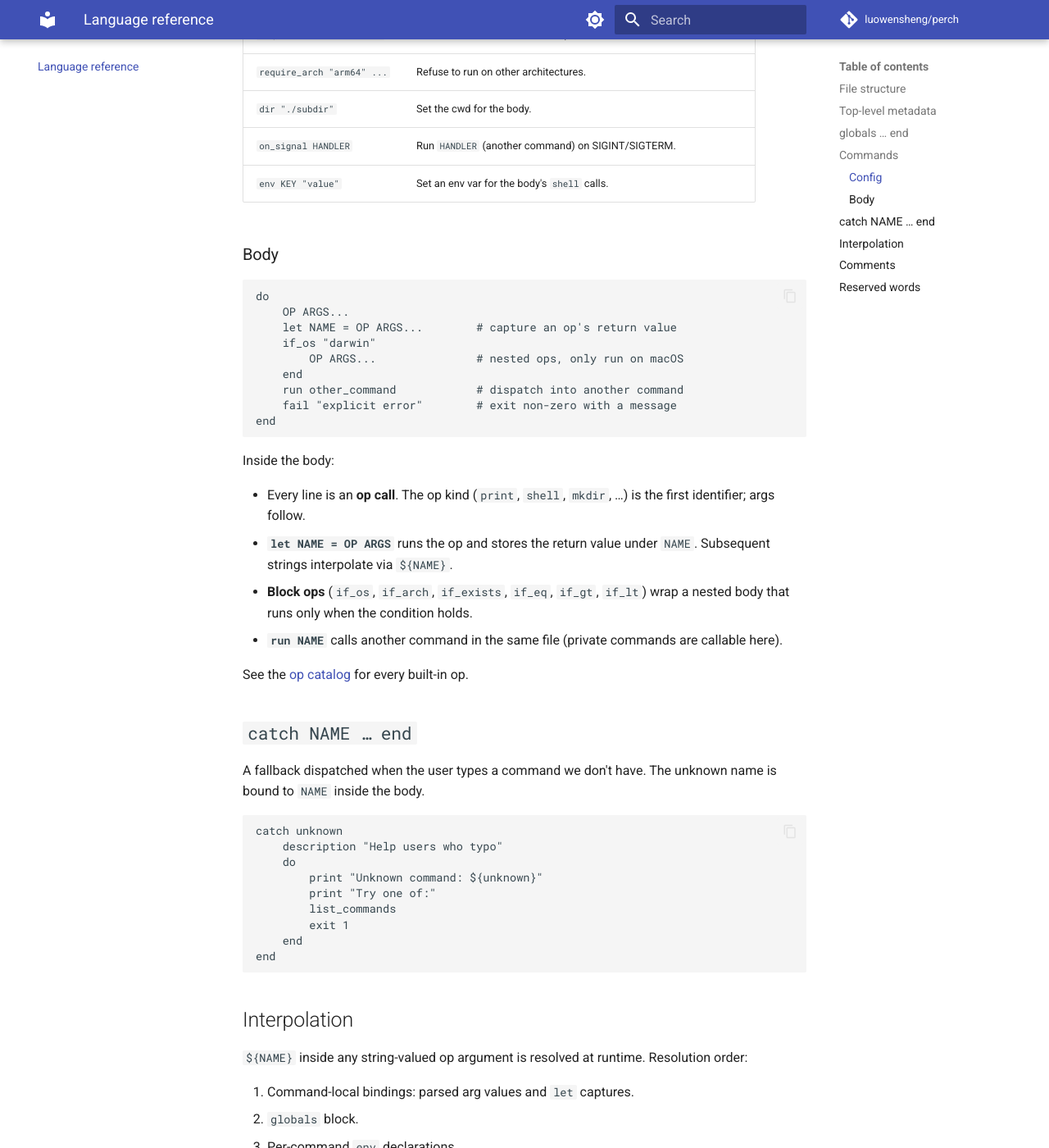
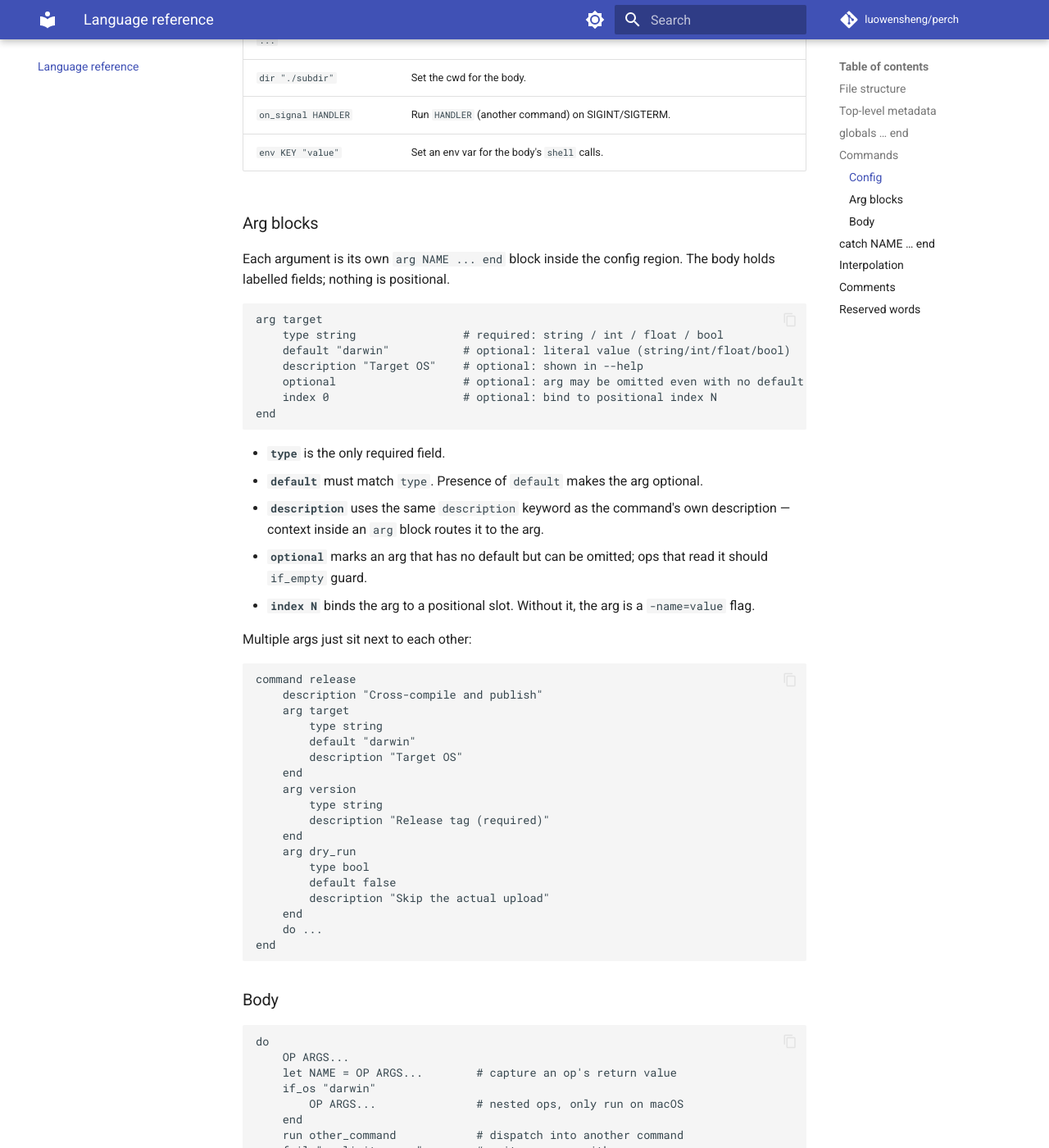
Before and after one commit to olivierdevelops/perch, an MkDocs documentation site: the page built from docs/language.md, in a window 1280 px wide and 1400 px high, scrolled down 2583 px. Shown: the whole window at 82% size. Built offline with MkDocs 1.6.1 and Material for MkDocs 9.7.7, drawn with Linux system fonts in a browser that asks for light colours; comment, search, counter and statistics services are not loaded; some of the changed text lies outside the part shown.

Commit message:
syntax: arg declarations are now `arg NAME ... end` blocks (breaking)
Old surface (gone):
    arg         target string "Target OS"
    arg_default target "darwin"
    arg_index   target 0
    arg_optional target

New surface:
    arg target
        type string                # required: string/int/float/bool
        default "darwin"           # optional: presence \⇒ arg is optional
        description "Target OS"    # optional: shown in --help
        optional                   # optional: no default but may be omitted
        index 0                    # optional: bind to positional index
    end

Why: name appears once; each property is labelled; multi-arg commands
table-align naturally; consistent with the existing `globals ... end`
block shape. Inner `description` re-uses the same keyword as the
command's own description — context decides which it sets.

Implementation:
- infra/capyloader/lib.capy: dropped arg/arg_default/arg_index/arg_optional;
  added `arg NAME ... end` block opener + `type`/`default`/`optional`/
  `index` inner field functions. Event stream gains arg_begin/arg_end/
  arg_field.
- infra/capyloader/loader.go: new parser states stCommandArg/stCatchArg;
  field events apply to the currently-open arg; missing type is an error.
- infra/capyloader/loader_test.go: rewritten + new coverage for index,
  optional, missing-type error case.
- All four demos + .ignore/sample.capy: rewritten.
- docs/{language,getting-started,index}.md + docs/tutorials/01: rewritten.
- skills/perch/SKILL.md: full arg vocabulary updated.
- editors/vscode-perch syntax: `type`/`default`/`optional`/`index`
  highlighted; old `arg_*` keywords removed.
- editors/tree-sitter-perch/grammar.js: new `arg_block` rule + field
  productions.
- README + CHANGELOG.md: updated.

````diff
--- a/docs/language.md
+++ b/docs/language.md
@@ -62,8 +62,11 @@ A `command NAME ... end` declares one named, callable unit. Inside it the **conf
 command build
     # ── config ──
     description "Compile myapp"
-    arg         target string "Target OS"
-    arg_default target "darwin"
+    arg target
+        type string
+        default "darwin"
+        description "Target OS"
+    end
     require_os  "darwin" "linux"
     env         GO111MODULE "on"
 
@@ -80,10 +83,7 @@ end
 | Surface | Effect |
 |---|---|
 | `description "x"`                 | Help text shown by `--help`. |
-| `arg NAME TYPE "desc"`            | Declares a typed CLI flag. `TYPE` is one of `string`/`int`/`float`/`bool`. |
-| `arg_default NAME VALUE`          | Default value for an arg (makes it optional). |
-| `arg_index NAME N`                | Bind an arg to positional index `N`. |
-| `arg_optional NAME`               | Mark arg optional even without a default. |
+| `arg NAME ... end`                | Declares a typed CLI argument. Each property is its own labelled inner line (see below). |
 | `private`                         | Hide from CLI; only callable via `run` from another command. |
 | `detached`                        | Don't wait on processes spawned by `shell_detached`. |
 | `proxy_args`                      | Skip arg parsing; argv comes through as `${proxy_args}`. |
@@ -92,6 +92,49 @@ end
 | `dir "./subdir"`                  | Set the cwd for the body. |
 | `on_signal HANDLER`               | Run `HANDLER` (another command) on SIGINT/SIGTERM. |
 | `env KEY "value"`                 | Set an env var for the body's `shell` calls. |
+
+### Arg blocks
+
+Each argument is its own `arg NAME ... end` block inside the config region. The body holds labelled fields; nothing is positional.
+
+```capy
+arg target
+    type string                # required: string / int / float / bool
+    default "darwin"           # optional: literal value (string/int/float/bool)
+    description "Target OS"    # optional: shown in --help
+    optional                   # optional: arg may be omitted even with no default
+    index 0                    # optional: bind to positional index N
+end
+```
+
+- **`type`** is the only required field.
+- **`default`** must match `type`. Presence of `default` makes the arg optional.
+- **`description`** uses the same `description` keyword as the command's own description — context inside an `arg` block routes it to the arg.
+- **`optional`** marks an arg that has no default but can be omitted; ops that read it should `if_empty` guard.
+- **`index N`** binds the arg to a positional slot. Without it, the arg is a `-name=value` flag.
+
+Multiple args just sit next to each other:
+
+```capy
+command release
+    description "Cross-compile and publish"
+    arg target
+        type string
+        default "darwin"
+        description "Target OS"
+    end
+    arg version
+        type string
+        description "Release tag (required)"
+    end
+    arg dry_run
+        type bool
+        default false
+        description "Skip the actual upload"
+    end
+    do ...
+end
+```
 
 ### Body
 
--- a/docs/tutorials/01-replace-your-makefile.md
+++ b/docs/tutorials/01-replace-your-makefile.md
@@ -128,8 +128,13 @@ In Make this was three near-identical lines. In perch it's one parameterised com
 ```capy
 command build_for
     description "Compile for one specific target OS"
-    arg         target string "Target OS"
-    arg_default target "darwin"
+
+    arg target
+        type string
+        default "darwin"
+        description "Target OS"
+    end
+
     do
         mkdir "${BIN_DIR}/${target}"
         shell "GOOS=${target} go build -ldflags='-s -w' -o ${BIN_DIR}/${target}/${APP_NAME} ${MAIN}"
````
Also changed, not shown: CHANGELOG.md (+16 -0 lines), README.md (+7 -2 lines), docs/getting-started.md (+9 -4 lines), docs/index.md (+5 -2 lines), skills/perch/SKILL.md (+29 -10 lines), 8 other files.
